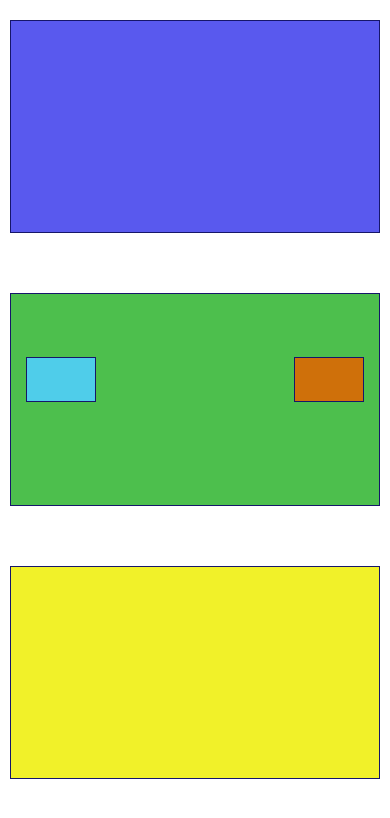
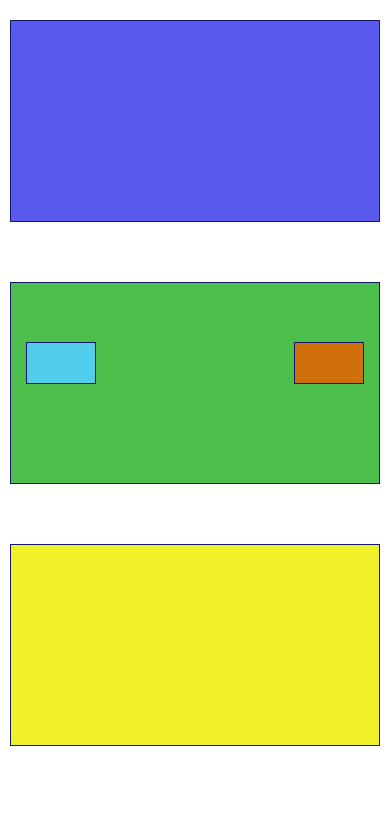
Before and after one commit to AnnaKulib/studying-in-NIX, a plain HTML site: page hw2/task4/index.html in a window 390 px wide. Drawn offline with nearby package versions, Linux system fonts and the light colour scheme.

Commit message:
Update style.css

```diff
--- a/hw2/task4/css/style.css
+++ b/hw2/task4/css/style.css
@@ -62,7 +62,7 @@
     flex-direction: column;
   }
   .item {
-    height: 25vh;
+    height: 200px;
     margin-bottom: 40px;
   }
   .item_red {
```
